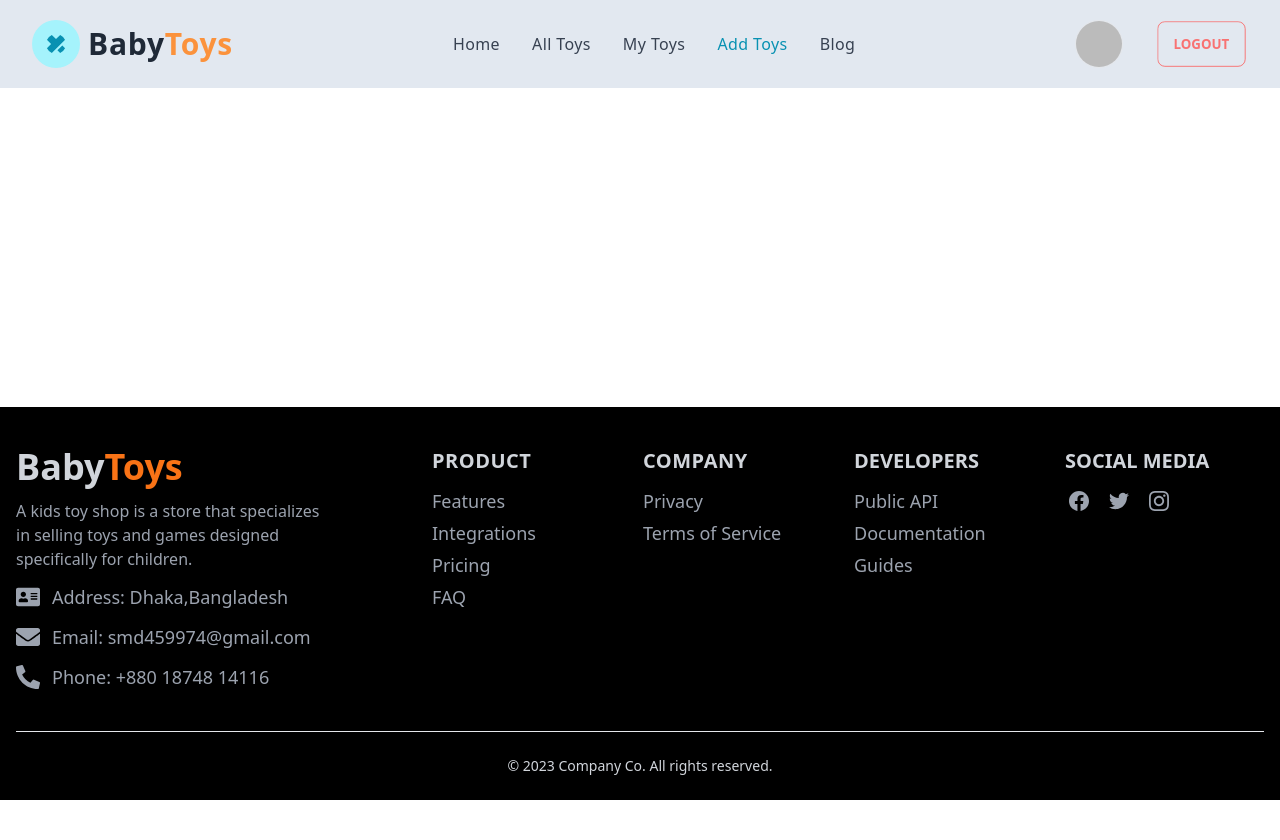
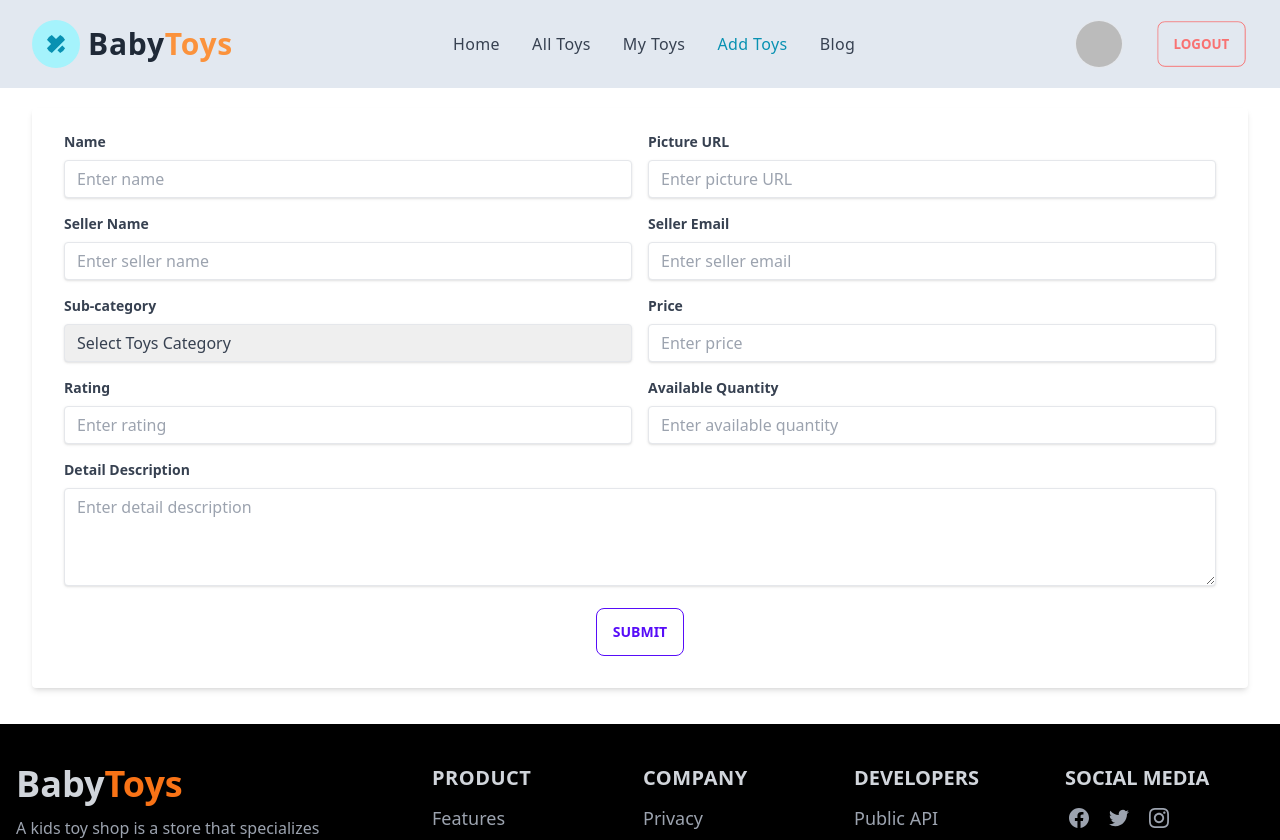
Before and after one commit to Salauddin98/toy-market-place-client-site, a React (Vite) app: page /AddToys in a window 1280 px wide. Shown: the top 840 px of the page. Before the commit the page ends 800 px from the top, so only its background shows below. Built offline with nearby package versions, Linux system fonts and the light colour scheme; no server answers; sample sign-in values are in the browser's storage.

Commit message:
added some task

```diff
--- a/package.json
+++ b/package.json
@@ -16,6 +16,7 @@
     "match-sorter": "^6.3.1",
     "react": "^18.2.0",
     "react-dom": "^18.2.0",
+    "react-hook-form": "^7.43.9",
     "react-hot-toast": "^2.4.1",
     "react-icons": "^4.8.0",
     "react-rating": "^2.0.5",
--- a/src/Componets/AddToys/AddToys.jsx
+++ b/src/Componets/AddToys/AddToys.jsx
@@ -1,5 +1,179 @@
+import { useForm } from "react-hook-form";
+
 const AddToys = () => {
-  return <div></div>;
+  const { register, handleSubmit } = useForm();
+
+  const onSubmit = (data) => {
+    console.log(data);
+  };
+
+  return (
+    <section className="">
+      <div className="w-full mx-auto px-4 py-5 sm:max-w-xl md:max-w-full lg:max-w-screen-xl md:px-10 lg:px-8 ">
+        <form
+          className="bg-white shadow-md rounded px-8 pt-6 pb-8 mb-4"
+          onSubmit={handleSubmit(onSubmit)}
+        >
+          {/* grid grid-cols-1 md:grid-cols-2 */}
+          <div className="flex flex-col md:flex-row md:gap-4">
+            {" "}
+            <div className="mb-4 sm:w-full md:w-3/6">
+              <label
+                className="block text-gray-700 text-sm font-bold mb-2"
+                htmlFor="name"
+              >
+                Name
+              </label>
+              <input
+                className="shadow appearance-none border rounded w-full py-2 px-3 text-gray-700 leading-tight focus:outline-none focus:shadow-outline"
+                id="name"
+                type="text"
+                placeholder="Enter name"
+                {...register("name", { required: true })}
+              />
+            </div>
+            <div className="mb-4 sm:w-full md:w-3/6">
+              <label
+                className="block text-gray-700 text-sm font-bold mb-2"
+                htmlFor="picture-url"
+              >
+                Picture URL
+              </label>
+              <input
+                className="shadow appearance-none border rounded w-full py-2 px-3 text-gray-700 leading-tight focus:outline-none focus:shadow-outline"
+                id="picture-url"
+                type="text"
+                placeholder="Enter picture URL"
+                {...register("pictureURL", { required: true })}
+              />
+            </div>
+          </div>
+          <div className="flex flex-col md:flex-row md:gap-4">
+            <div className="mb-4 sm:w-full md:w-3/6">
+              <label
+                className="block text-gray-700 text-sm font-bold mb-2"
+                htmlFor="seller-name"
+              >
+                Seller Name
+              </label>
+              <input
+                className="shadow appearance-none border rounded w-full py-2 px-3 text-gray-700 leading-tight focus:outline-none focus:shadow-outline"
+                id="seller-name"
+                type="text"
+                placeholder="Enter seller name"
+                {...register("sellerName", { required: true })}
+              />
+            </div>
+            <div className="mb-4 sm:w-full md:w-3/6">
+              <label
+                className="block text-gray-700 text-sm font-bold mb-2"
+                htmlFor="seller-email"
+              >
+                Seller Email
+              </label>
+              <input
+                className="shadow appearance-none border rounded w-full py-2 px-3 text-gray-700 leading-tight focus:outline-none focus:shadow-outline"
+                id="seller-email"
+                type="email"
+                placeholder="Enter seller email"
+                {...register("sellerEmail", { required: true })}
+              />
+            </div>
+          </div>
+          <div className="flex flex-col md:flex-row md:gap-4">
+            <div className="mb-4 sm:w-full md:w-3/6">
+              <label
+                className="block text-gray-700 text-sm font-bold mb-2"
+                htmlFor="sub-category"
+              >
+                Sub-category
+              </label>
+              <select
+                className="shadow appearance-none border rounded w-full py-2 px-3 text-gray-700 leading-tight focus:outline-none focus:shadow-outline"
+                id="sub-category"
+                {...register("subCategory", { required: true })}
+              >
+                <option value="">Select Toys Category</option>
+                <option value="Math Toys">Math Toys</option>
+                <option value="Engineering Toys">Engineering Toys</option>
+                <option value="Science Toys">Science Toys</option>
+              </select>
+            </div>
+            <div className="mb-4 sm:w-full md:w-3/6">
+              <label
+                className="block text-gray-700 text-sm font-bold mb-2"
+                htmlFor="price"
+              >
+                Price
+              </label>
+              <input
+                className="shadow appearance-none border rounded w-full py-2 px-3 text-gray-700 leading-tight focus:outline-none focus:shadow-outline"
+                id="price"
+                type="number"
+                placeholder="Enter price"
+                {...register("price", { required: true })}
+              />
+            </div>
+          </div>
+          <div className="flex flex-col md:flex-row md:gap-4">
+            <div className="mb-4 sm:w-full md:w-3/6">
+              <label
+                className="block text-gray-700 text-sm font-bold mb-2"
+                htmlFor="rating"
+              >
+                Rating
+              </label>
+              <input
+                className="shadow appearance-none border rounded w-full py-2 px-3 text-gray-700 leading-tight focus:outline-none focus:shadow-outline"
+                id="rating"
+                type="number"
+                step="0.1"
+                min="0"
+                max="5"
+                placeholder="Enter rating"
+                {...register("rating", { required: true })}
+              />
+            </div>
+            <div className="mb-4 sm:w-full md:w-3/6">
+              <label
+                className="block text-gray-700 text-sm font-bold mb-2"
+                htmlFor="quantity"
+              >
+                Available Quantity
+              </label>
+              <input
+                className="shadow appearance-none border rounded w-full py-2 px-3 text-gray-700 leading-tight focus:outline-none focus:shadow-outline"
+                id="quantity"
+                type="number"
+                placeholder="Enter available quantity"
+                {...register("quantity", { required: true })}
+              />
+            </div>
+          </div>
+          <div className="mb-4">
+            <label
+              className="block text-gray-700 text-sm font-bold mb-2"
+              htmlFor="description"
+            >
+              Detail Description
+            </label>
+            <textarea
+              className="shadow appearance-none border rounded w-full py-2 px-3 text-gray-700 leading-tight focus:outline-none focus:shadow-outline"
+              id="description"
+              rows="4"
+              placeholder="Enter detail description"
+              {...register("description", { required: true })}
+            ></textarea>
+          </div>
+          <div className="flex items-center justify-center">
+            <button className="btn btn-outline btn-primary" type="submit">
+              Submit
+            </button>
+          </div>
+        </form>
+      </div>
+    </section>
+  );
 };
 
 export default AddToys;
```
Also changed, not shown: 1 other file (tests, documents, lock files or other folders).
